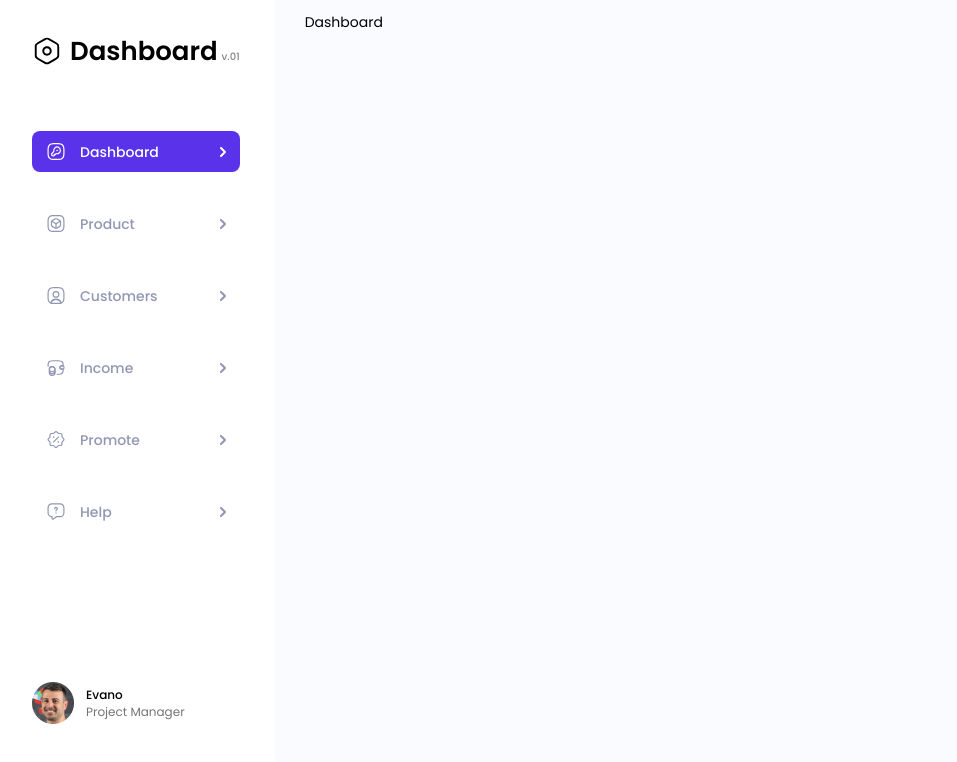
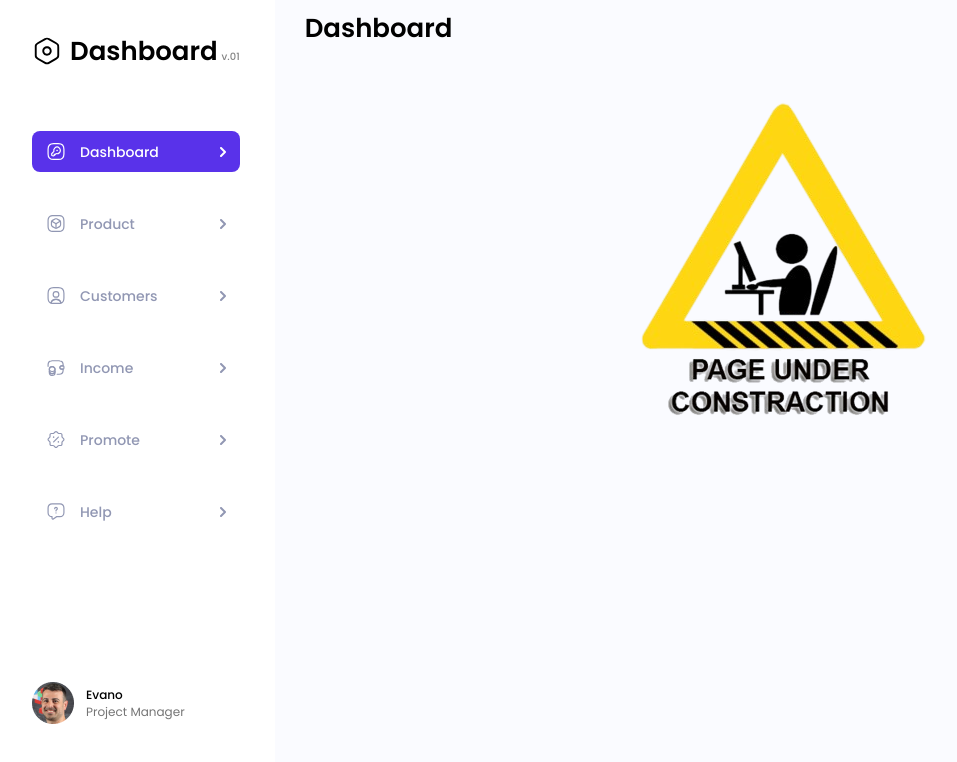
Before and after one commit to RusLan2186/Dashboard, a Next.js app: page / in a window 1280 px wide. Shown: the top 762 px of the page, without its empty margins (3-960 px from the left). Built offline with nearby package versions, Linux system fonts and the light colour scheme.

Commit message:
add information

```diff
--- a/app/globals.scss
+++ b/app/globals.scss
@@ -32,7 +32,6 @@ body.lock {
   }
 }
 
-
 .spoiler-enter {
   max-height: 0;
   overflow: hidden;
@@ -52,8 +51,27 @@ body.lock {
   transition: max-height 300ms ease-out;
 }
 
-.error{
-  color:red;
+.error {
+  color: red;
   font-weight: 600;
   font-size: 18px;
 }
+
+.title {
+  font-weight: 600;
+  font-size: 26px;
+  margin-bottom: 30px;
+}
+
+.warnIcon {
+  display: flex;
+  justify-content: center;
+
+  img {
+    max-width: 100%;
+    @media (max-width: 600px){
+     height: 100%;
+     width: 100%;
+    }
+  }
+}
--- a/app/page.tsx
+++ b/app/page.tsx
@@ -1,8 +1,14 @@
+import Image from 'next/image';
+import Attention from '../icons/worn.png';
+
 export default function Home() {
   return (
     <div>
-       <h1>Dashboard</h1>
-   </div>
+    <h1 className='title'>Dashboard</h1>
+    <div className='warnIcon'>
+      <Image  src={Attention} alt='attention!' />
+    </div>
+  </div>
 
   );
 }
```
Also changed, not shown: app/help/page.tsx (+9 -4 lines), app/income/page.tsx (+7 -1 lines), app/product/page.tsx (+7 -1 lines), app/promote/page.tsx (+7 -1 lines), icons/worn.png (added).
